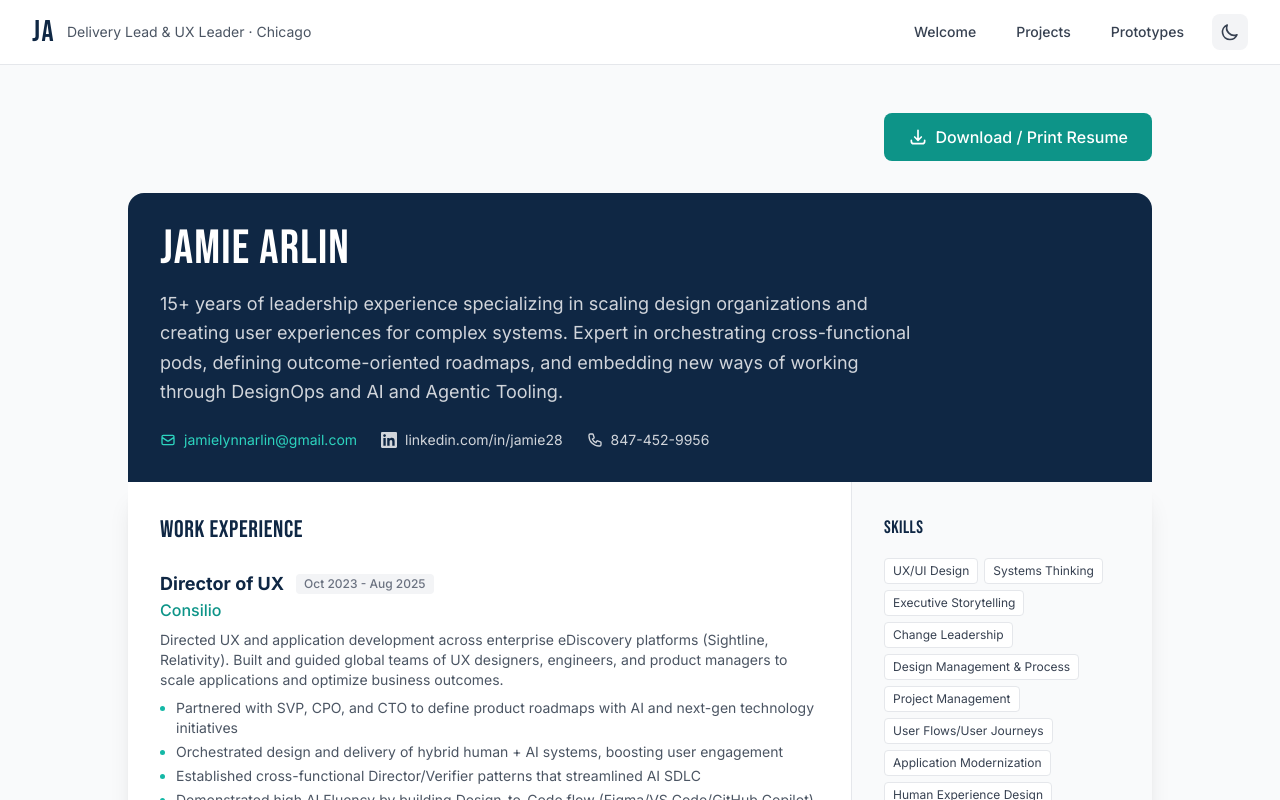
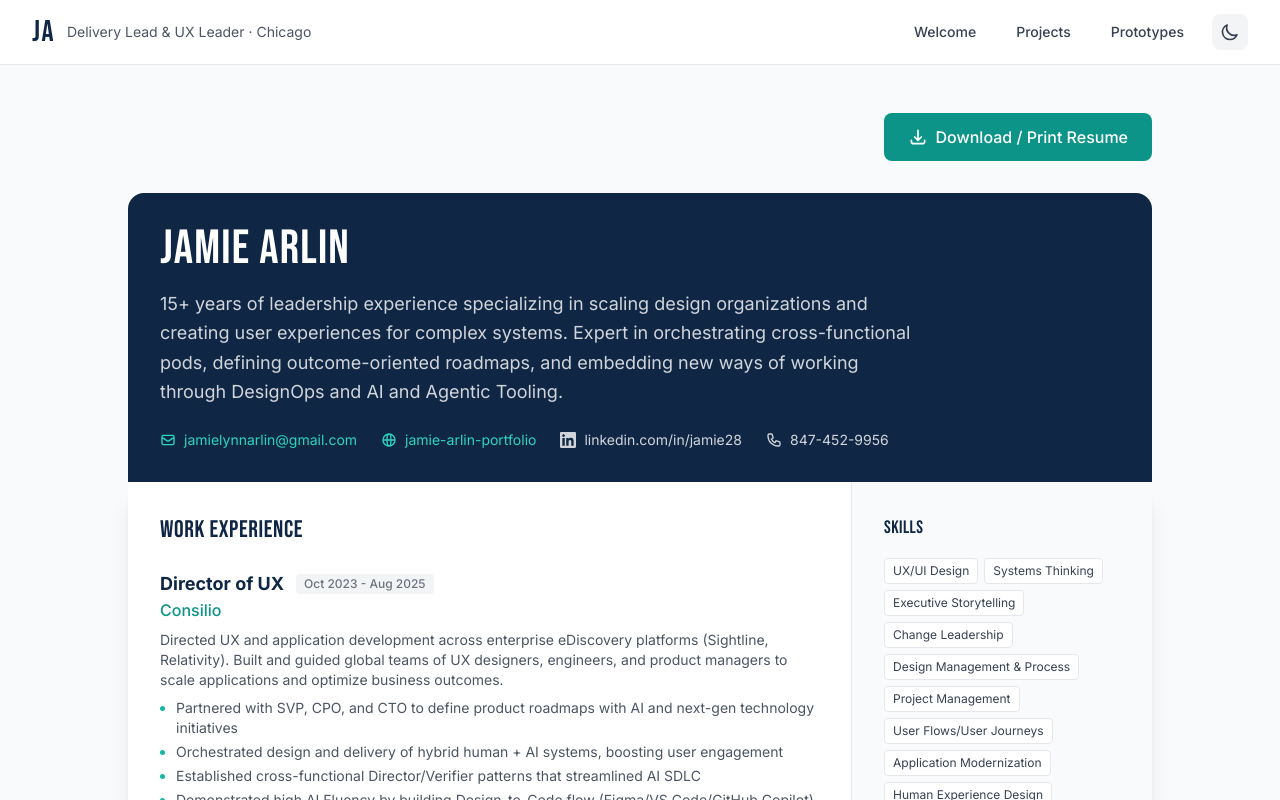
Before and after one commit to jamielynnarlin/portfolio, a React (Vite) app: page /#/resume in a window 1280 px wide. Shown: the top 800 px of the page. Built offline with nearby package versions, Linux system fonts and the light colour scheme.

Commit message:
Resume: add portfolio URL to contact info

```diff
--- a/src/pages/Resume.jsx
+++ b/src/pages/Resume.jsx
@@ -129,6 +129,12 @@ function Resume() {
                 <path strokeLinecap="round" strokeLinejoin="round" strokeWidth={2} d="M3 8l7.89 5.26a2 2 0 002.22 0L21 8M5 19h14a2 2 0 002-2V7a2 2 0 00-2-2H5a2 2 0 00-2 2v10a2 2 0 002 2z" />
               </svg>
               jamielynnarlin@gmail.com
+            </a>
+            <a href="https://jamie-arlin-portfolio-npilnrnspa-uc.a.run.app" target="_blank" rel="noopener noreferrer" className="text-primary-400 hover:text-primary-300 flex items-center gap-2">
+              <svg className="w-4 h-4" fill="none" stroke="currentColor" viewBox="0 0 24 24">
+                <path strokeLinecap="round" strokeLinejoin="round" strokeWidth={2} d="M21 12a9 9 0 01-9 9m9-9a9 9 0 00-9-9m9 9H3m9 9a9 9 0 01-9-9m9 9c1.657 0 3-4.03 3-9s-1.343-9-3-9m0 18c-1.657 0-3-4.03-3-9s1.343-9 3-9m-9 9a9 9 0 019-9" />
+              </svg>
+              jamie-arlin-portfolio
             </a>
             <a href="https://linkedin.com/in/jamie28" target="_blank" rel="noopener noreferrer" className="text-gray-300 hover:text-white flex items-center gap-2">
               <svg className="w-4 h-4" fill="currentColor" viewBox="0 0 24 24">
```
